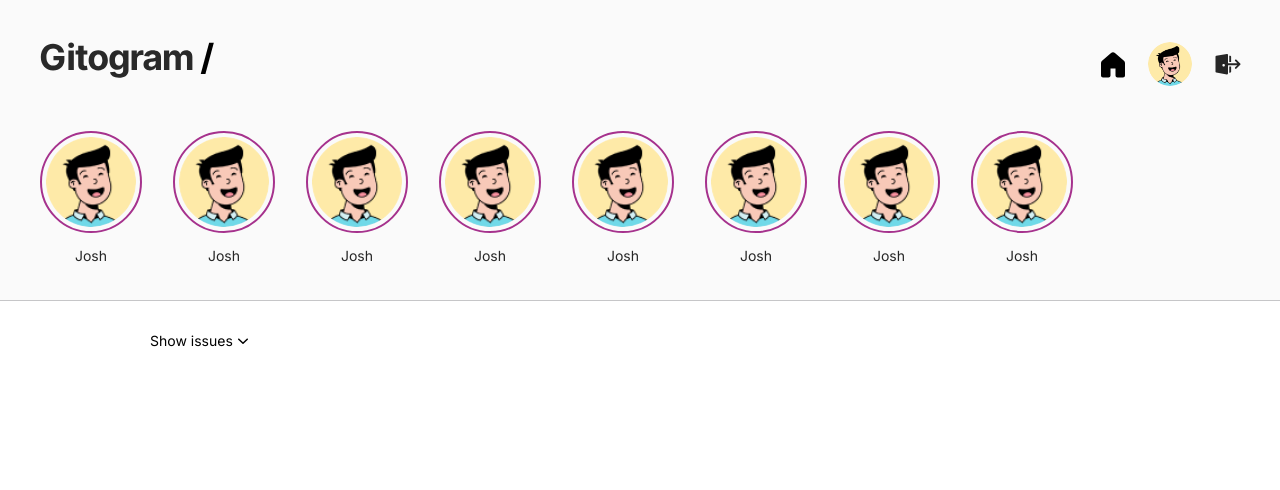
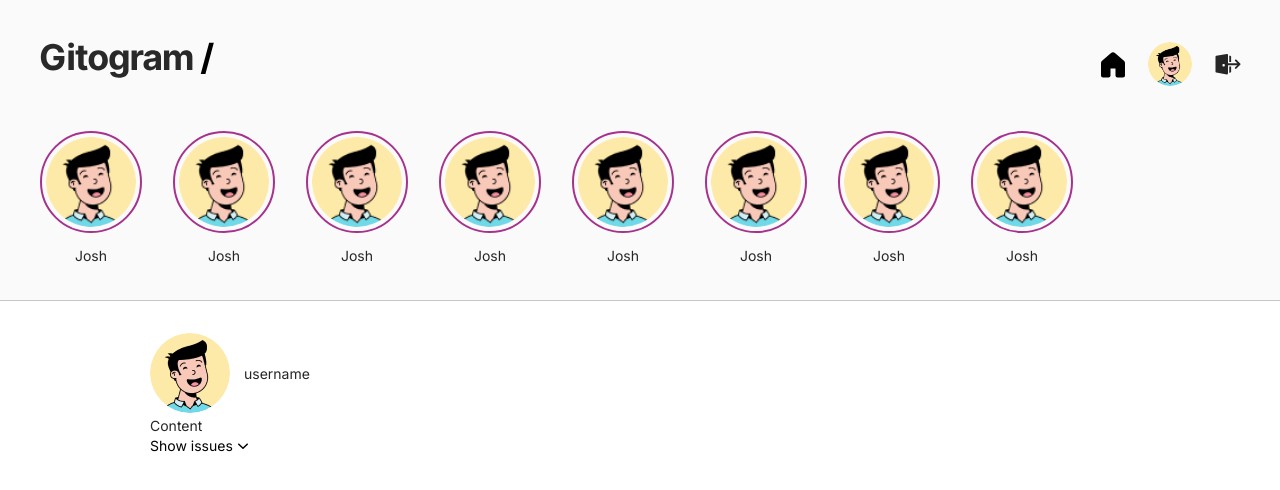
Before and after one commit to almaz-12/gitogram, a Vue app: page / in a window 1280 px wide. Shown: the top 490 px of the page. Built offline with nearby package versions, Linux system fonts and the light colour scheme.

Commit message:
change FeedItem component

```diff
--- a/src/components/feed/FeedItem.vue
+++ b/src/components/feed/FeedItem.vue
@@ -1,10 +1,24 @@
 <template>
   <div class="feed">
     <div class="c-feed">
-      <Toggler @onToggle="onToggle"/>
-      <div class="comments" v-show="show">
-       <CommentsList/>
+      <div class="feed-header">
+        <div class="feed-user">
+          <div class="feed-user-avatar">
+            <Avatar :url="user.url" :alt="user.username" :size="user.username"/>
+          </div>
+          <div class="feed-user-name">{{user.username}}</div>
+        </div>
       </div>
+      <div class="feed-content">
+        Content
+      </div>
+      <div class="feed-comments">
+        <Toggler @onToggle="onToggle"/>
+        <div class="comments" v-show="show">
+          <CommentsList/>
+        </div>
+      </div>
+      <div class="feed-date">{{date}}</div>
     </div>
   </div>
 </template>
@@ -12,21 +26,33 @@
 <script>
 import { Toggler } from '../toggler'
 import { CommentsList } from '../commentsList'
+import { Avatar } from '../avatar'
 
 export default {
   name: 'FeedItem',
   data () {
     return {
-      show: false
+      show: false,
+      user: {
+        url: 'assets/avatar.png',
+        username: 'username',
+        size: 'small'
+      }
     }
   },
   components: {
     Toggler,
-    CommentsList
+    CommentsList,
+    Avatar
   },
   methods: {
     onToggle (status) {
       this.show = status
+    }
+  },
+  params: {
+    date: {
+      type: String
     }
   }
 }
@@ -39,4 +65,21 @@ export default {
   margin: auto;
   padding-top: 32px;
 }
+.feed {
+  &-user {
+    display: flex;
+    align-items: center;
+
+    &-avatar {
+      margin-right: 14px;
+    }
+  }
+  &-date {
+    display: flex;
+    font-size: 12px;
+    letter-spacing: 0.1em;
+    text-transform: uppercase;
+    color: rgba(0, 0, 0, 0.4);
+  }
+}
 </style>
--- a/src/pages/feeds/Feeds.vue
+++ b/src/pages/feeds/Feeds.vue
@@ -12,7 +12,7 @@
           <div class="buttons-item buttons-item_user">
             <Avatar :url="authUser.url" :alt="authUser.alt" :size="authUser.size"/>
           </div>
-          <div class="button-item buttons-item_logout">
+          <div class="buttons-item buttons-item_logout">
             <Icon name="Logout"/>
           </div>
         </ul>
@@ -21,7 +21,7 @@
         <UsersList :users="users"/>
       </template>
     </PageHeader>
-    <FeedItem/>
+    <FeedItem :date="date"/>
   </div>
 </template>
 <script>
@@ -50,7 +50,8 @@ export default {
         alt: 'user',
         size: 'small'
       },
-      users
+      users,
+      date: '15 may'
     }
   }
 }
@@ -66,6 +67,7 @@ export default {
   align-items: center;
 
   &-item {
+    cursor: pointer;
     color: #000;
 
     &_home {
```
